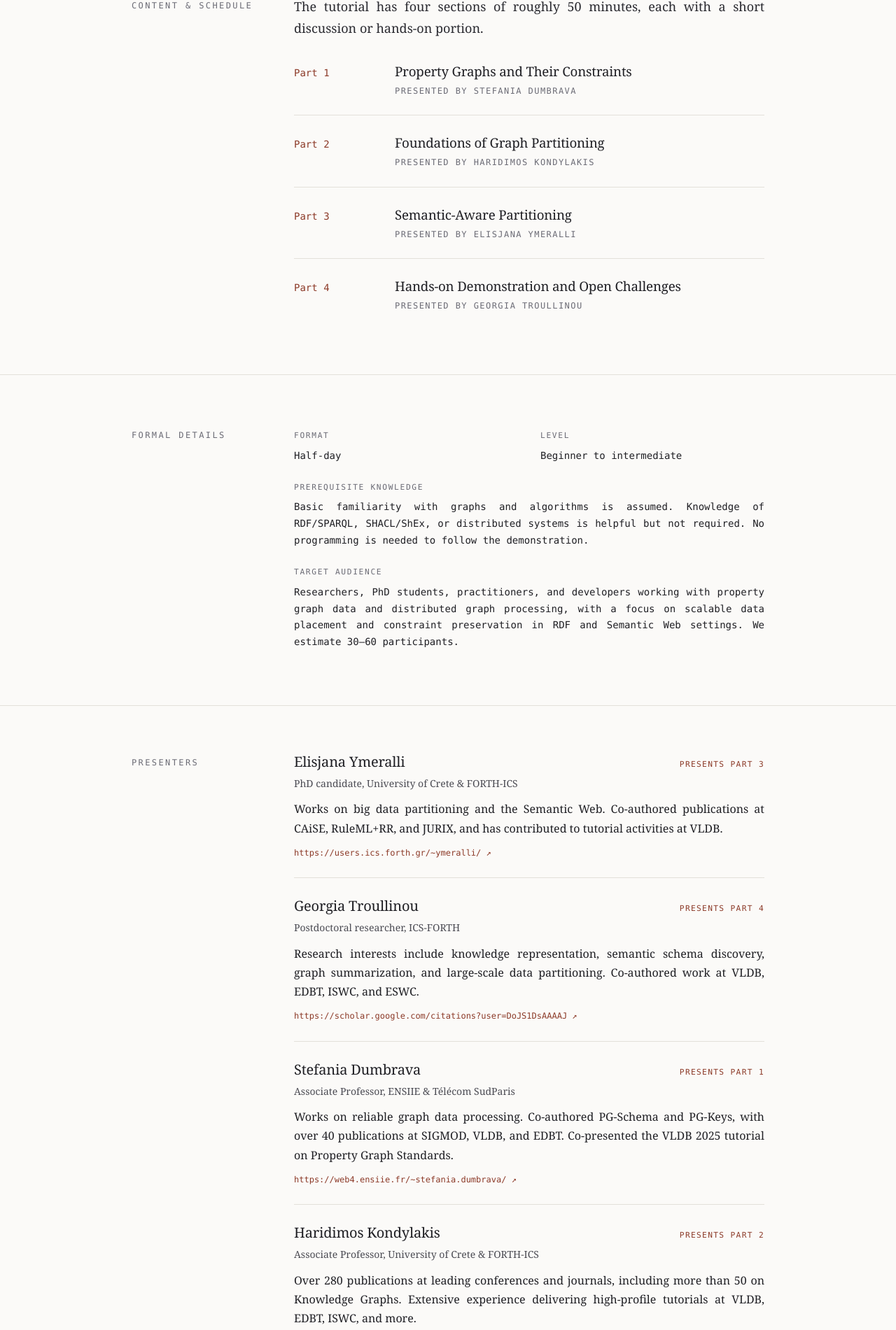
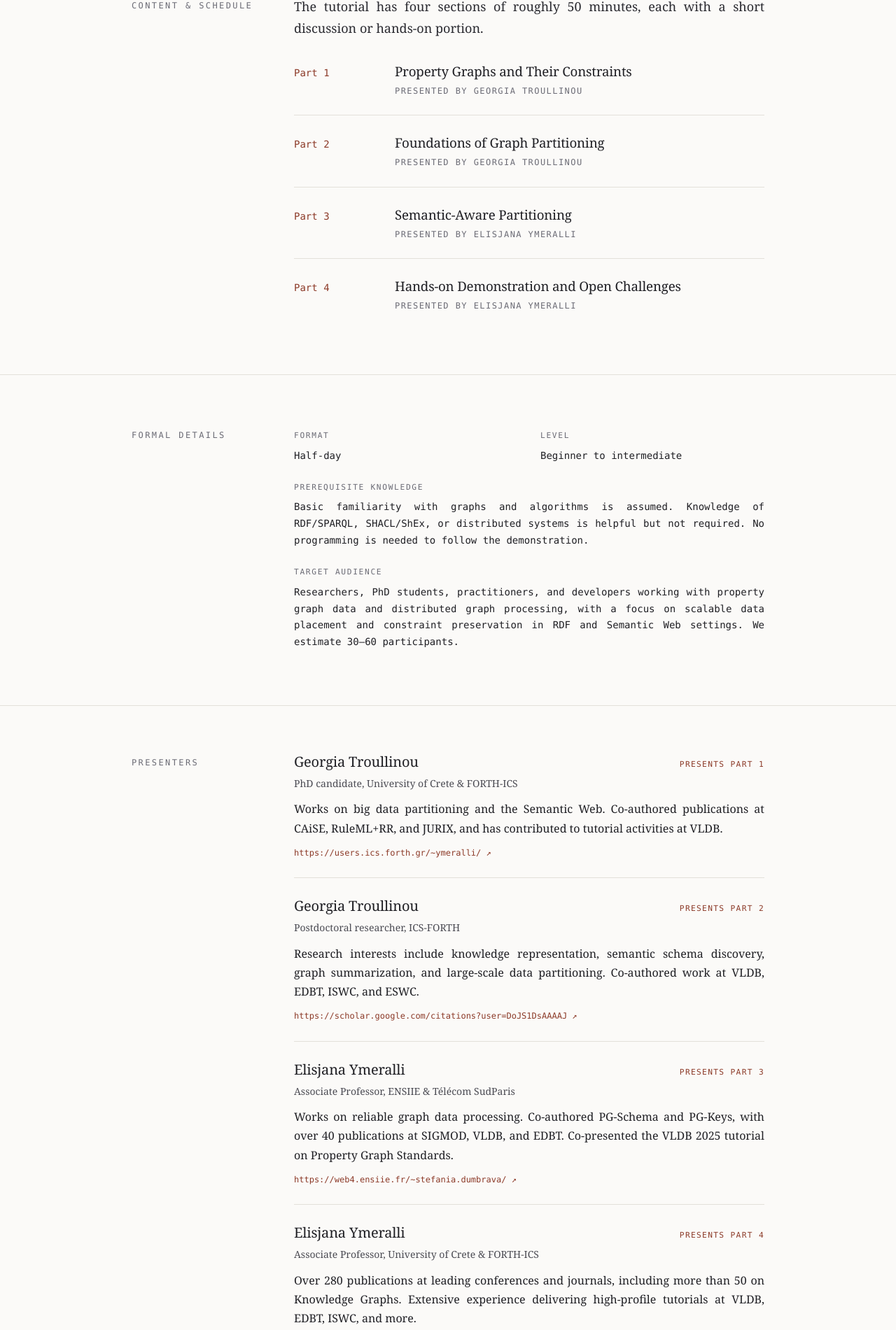
Before and after one commit to Elisjana/research, a plain HTML site: page iswc2026-tutorial/index.html in a window 1280 px wide. Shown: the part 2319-4220 px from the top of the page at 70% size. Drawn offline with Linux system fonts and the light colour scheme.

Commit message:
Update index.html

```diff
--- a/iswc2026-tutorial/index.html
+++ b/iswc2026-tutorial/index.html
@@ -435,14 +435,14 @@
       <span class="schedule-part">Part 1</span>
       <div>
         <h3 class="schedule-title">Property Graphs and Their Constraints</h3>
-        <p class="schedule-leader">Presented by Stefania Dumbrava</p>
+        <p class="schedule-leader">Presented by Georgia Troullinou</p>
       </div>
     </li>
 <li class="schedule-item">
       <span class="schedule-part">Part 2</span>
       <div>
         <h3 class="schedule-title">Foundations of Graph Partitioning</h3>
-        <p class="schedule-leader">Presented by Haridimos Kondylakis</p>
+        <p class="schedule-leader">Presented by Georgia Troullinou</p>
       </div>
     </li>
 <li class="schedule-item">
@@ -456,7 +456,7 @@
       <span class="schedule-part">Part 4</span>
       <div>
         <h3 class="schedule-title">Hands-on Demonstration and Open Challenges</h3>
-        <p class="schedule-leader">Presented by Georgia Troullinou</p>
+        <p class="schedule-leader">Presented by Elisjana Ymeralli</p>
       </div>
     </li>
           </ol>
@@ -503,8 +503,8 @@
         <div class="presenters-list">
           <div class="presenter">
       <div class="presenter-header">
-        <h3 class="presenter-name">Elisjana Ymeralli</h3>
-        <span class="presenter-leads">Presents Part 3</span>
+        <h3 class="presenter-name">Georgia Troullinou</h3>
+        <span class="presenter-leads">Presents Part 1</span>
       </div>
       <p class="presenter-role">PhD candidate, University of Crete &amp; FORTH-ICS</p>
       <p class="presenter-bio">Works on big data partitioning and the Semantic Web. Co-authored publications at CAiSE, RuleML+RR, and JURIX, and has contributed to tutorial activities at VLDB.</p>
@@ -513,7 +513,7 @@
 <div class="presenter">
       <div class="presenter-header">
         <h3 class="presenter-name">Georgia Troullinou</h3>
-        <span class="presenter-leads">Presents Part 4</span>
+        <span class="presenter-leads">Presents Part 2</span>
       </div>
       <p class="presenter-role">Postdoctoral researcher, ICS-FORTH</p>
       <p class="presenter-bio">Research interests include knowledge representation, semantic schema discovery, graph summarization, and large-scale data partitioning. Co-authored work at VLDB, EDBT, ISWC, and ESWC.</p>
@@ -521,8 +521,8 @@
     </div>
 <div class="presenter">
       <div class="presenter-header">
-        <h3 class="presenter-name">Stefania Dumbrava</h3>
-        <span class="presenter-leads">Presents Part 1</span>
+        <h3 class="presenter-name">Elisjana Ymeralli</h3>
+        <span class="presenter-leads">Presents Part 3</span>
       </div>
       <p class="presenter-role">Associate Professor, ENSIIE &amp; Télécom SudParis</p>
       <p class="presenter-bio">Works on reliable graph data processing. Co-authored PG-Schema and PG-Keys, with over 40 publications at SIGMOD, VLDB, and EDBT. Co-presented the VLDB 2025 tutorial on Property Graph Standards.</p>
@@ -530,8 +530,8 @@
     </div>
 <div class="presenter">
       <div class="presenter-header">
-        <h3 class="presenter-name">Haridimos Kondylakis</h3>
-        <span class="presenter-leads">Presents Part 2</span>
+        <h3 class="presenter-name">Elisjana Ymeralli</h3>
+        <span class="presenter-leads">Presents Part 4</span>
       </div>
       <p class="presenter-role">Associate Professor, University of Crete &amp; FORTH-ICS</p>
       <p class="presenter-bio">Over 280 publications at leading conferences and journals, including more than 50 on Knowledge Graphs. Extensive experience delivering high-profile tutorials at VLDB, EDBT, ISWC, and more.</p>
```
